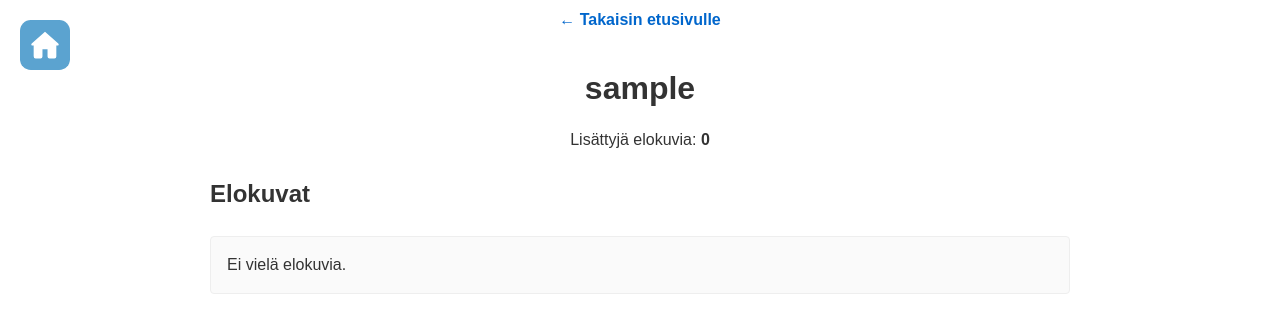
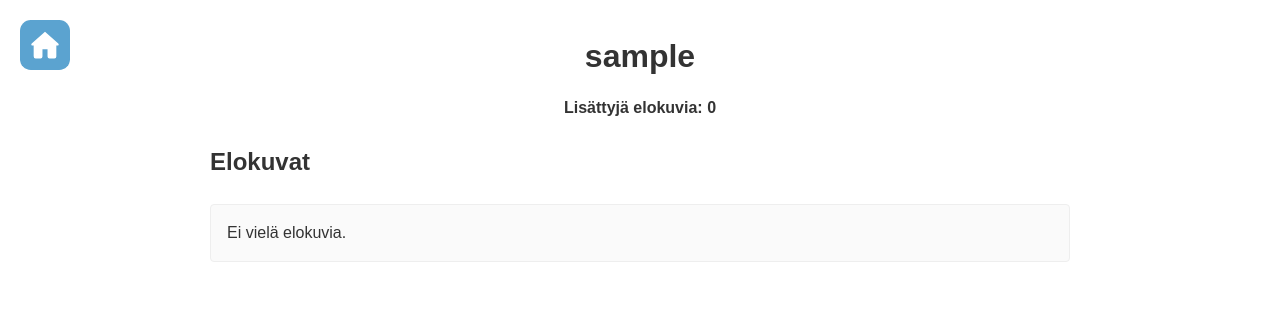
Before and after one commit to BoddyGus/Leffasuositukset, a Flask app: a page that uses templates/user_profile.html in a window 1280 px wide. Shown: the top 333 px of the page. Run offline with Flask 3, Linux system fonts and the light colour scheme; the visitor is signed in with stand-in values (Sample User, id 1); data comes from the database, SQL or seed files in the repository; data that the repository does not hold is empty.

Commit message:
Remove redundant back to homepage links

```diff
--- a/templates/item_detail.html
+++ b/templates/item_detail.html
@@ -25,8 +25,6 @@
     </ul>
   {% endif %}
 {% endwith %}
-
-<p><a href="{{ url_for('reviews_bp.index') }}">← Takaisin etusivulle</a></p>
 
 <h1>{{ item.title }}{% if item.year %} ({{ item.year }}){% endif %}</h1>
 <p class="muted">
--- a/templates/user_profile.html
+++ b/templates/user_profile.html
@@ -22,8 +22,6 @@
   {% endif %}
 {% endwith %}
 
-<p><a href="{{ url_for('reviews_bp.index') }}">← Takaisin etusivulle</a></p>
-
 <h1>{{ username }}</h1>
 <p>Lisättyjä elokuvia: <strong>{{ movie_count }}</strong></p>
 
```
